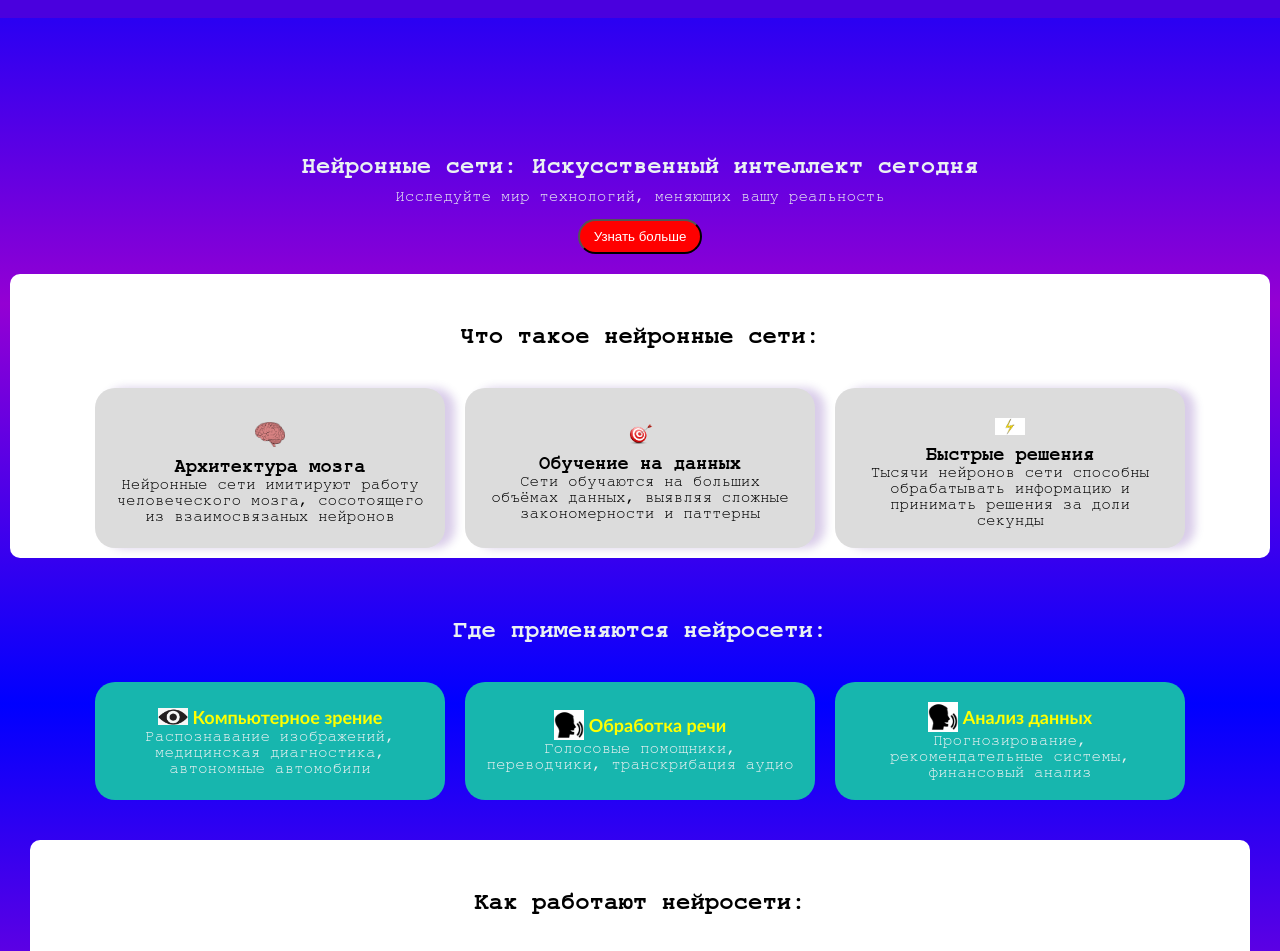
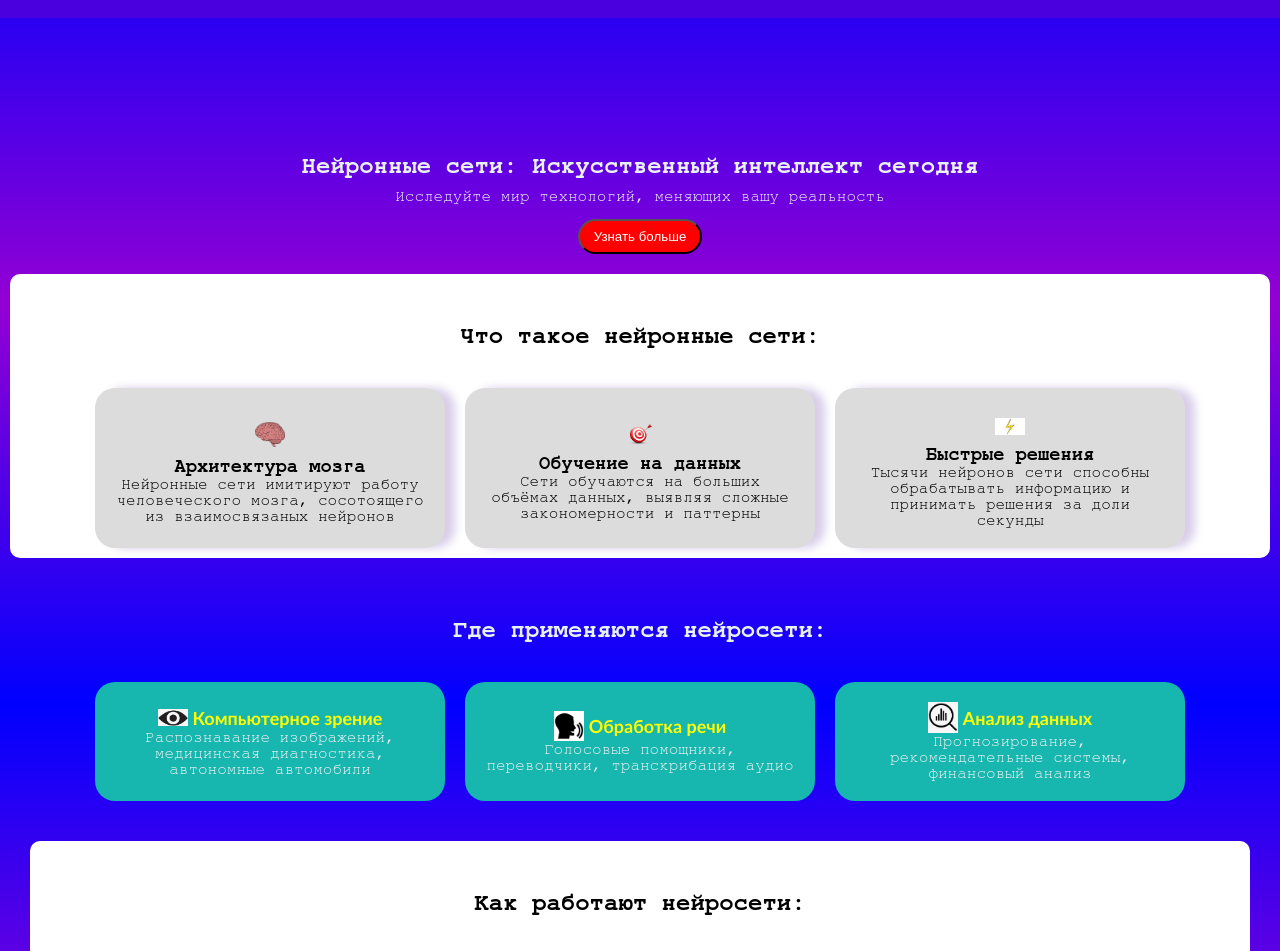
Before and after one commit to GenAccWeb/task3-VVPopov, a plain HTML site: page task3.html in a window 1280 px wide. Shown: the part 96-1047 px from the top of the page. Drawn offline with Linux system fonts and the light colour scheme.

Commit message:
Update task3.html
поменял картинку для Анализа данных

```diff
--- a/task3.html
+++ b/task3.html
@@ -98,7 +98,7 @@
 
                     <div class="card3">
                          <div class="title3" >
-                            <img src="rech.jpg">
+                            <img src="dannyie.jpg">
                             <b class="card-text3-1">Анализ данных</b>
                             <p> </p>
                         </div>
```
